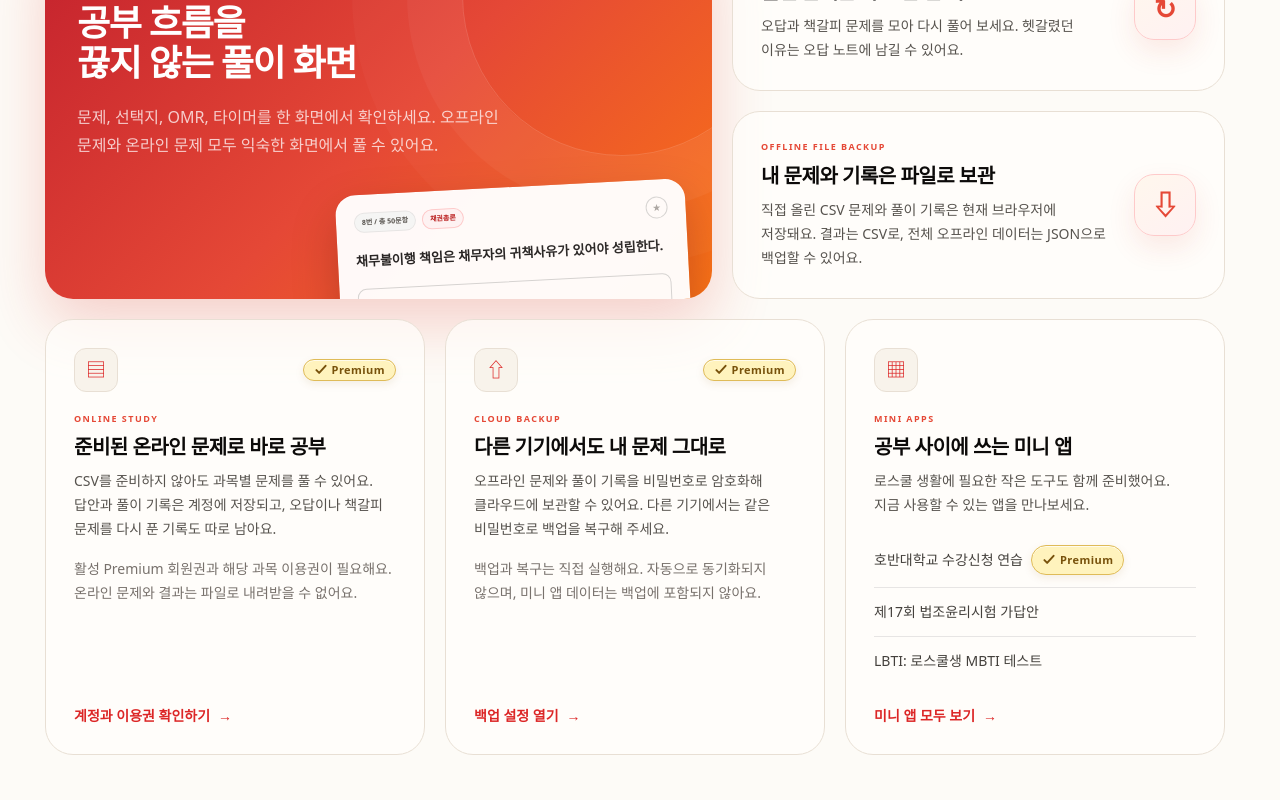
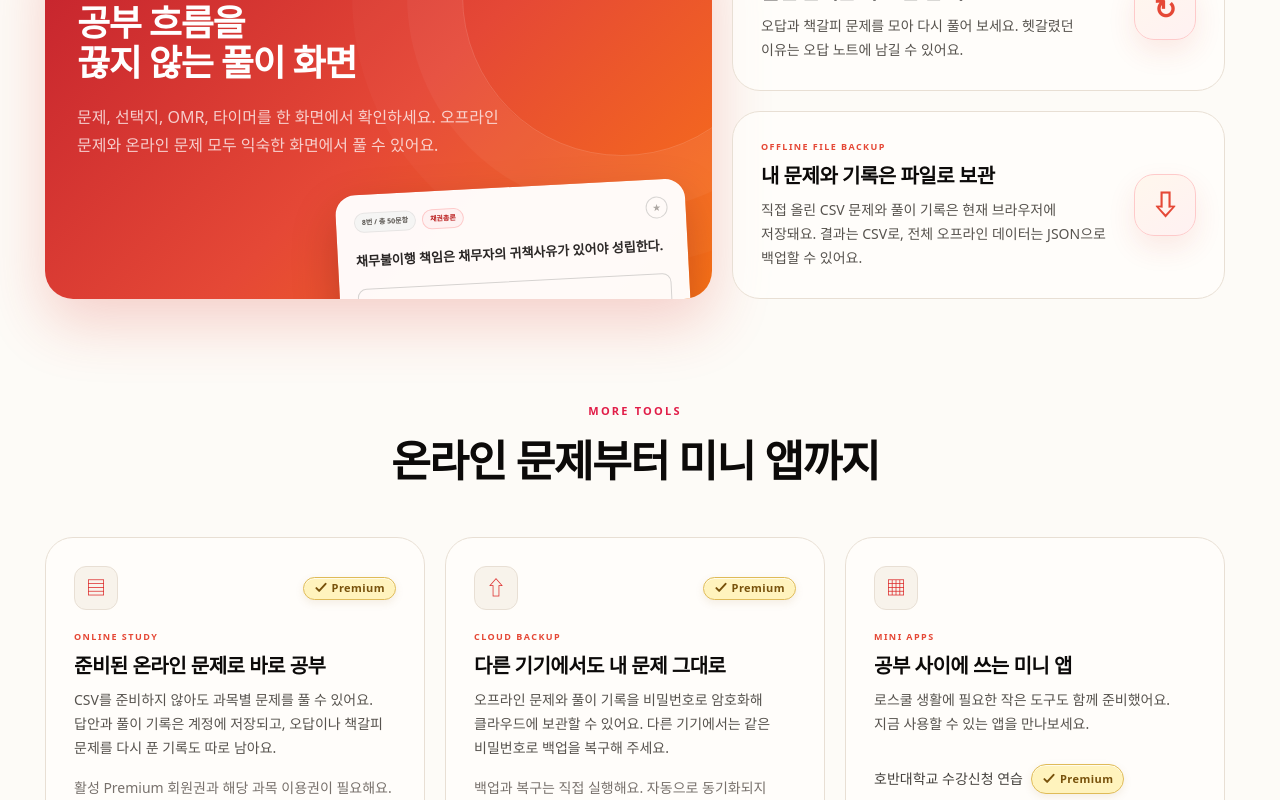
Before and after one commit to haryunio/law-solver, a React (Vite) app: page / in a window 1280 px wide. Shown: the part 2000-2800 px from the top of the page. Built offline with nearby package versions, Linux system fonts and the light colour scheme; no server answers.

Commit message:
fix: separate landing service features into their own section

```diff
--- a/src/components/landing/LandingServiceFeatures.tsx
+++ b/src/components/landing/LandingServiceFeatures.tsx
@@ -9,7 +9,7 @@ const availableMiniApps = miniApps.flatMap((app) => (
 
 export function LandingServiceFeatures() {
   return (
-    <div className="mt-5 grid gap-5 lg:grid-cols-3">
+    <div className="grid gap-5 lg:grid-cols-3">
       <LandingFeatureCard
         label="ONLINE STUDY"
         title="준비된 온라인 문제로 바로 공부"
--- a/src/pages/LandingPage.tsx
+++ b/src/pages/LandingPage.tsx
@@ -214,7 +214,18 @@ export function LandingPage() {
                 />
               </div>
             </div>
-            <LandingServiceFeatures />
+          </div>
+        </section>
+
+        <section aria-labelledby="study-tools-title" className="landing-section !pt-0">
+          <div className="landing-container">
+            <div className="mx-auto max-w-2xl text-center">
+              <p className="landing-section-label">MORE TOOLS</p>
+              <h2 id="study-tools-title" className="landing-section-title">온라인 문제부터 미니 앱까지</h2>
+            </div>
+            <div className="mt-10 sm:mt-12">
+              <LandingServiceFeatures />
+            </div>
           </div>
         </section>
 
```
Also changed, not shown: 1 other file (tests, documents, lock files or other folders).
